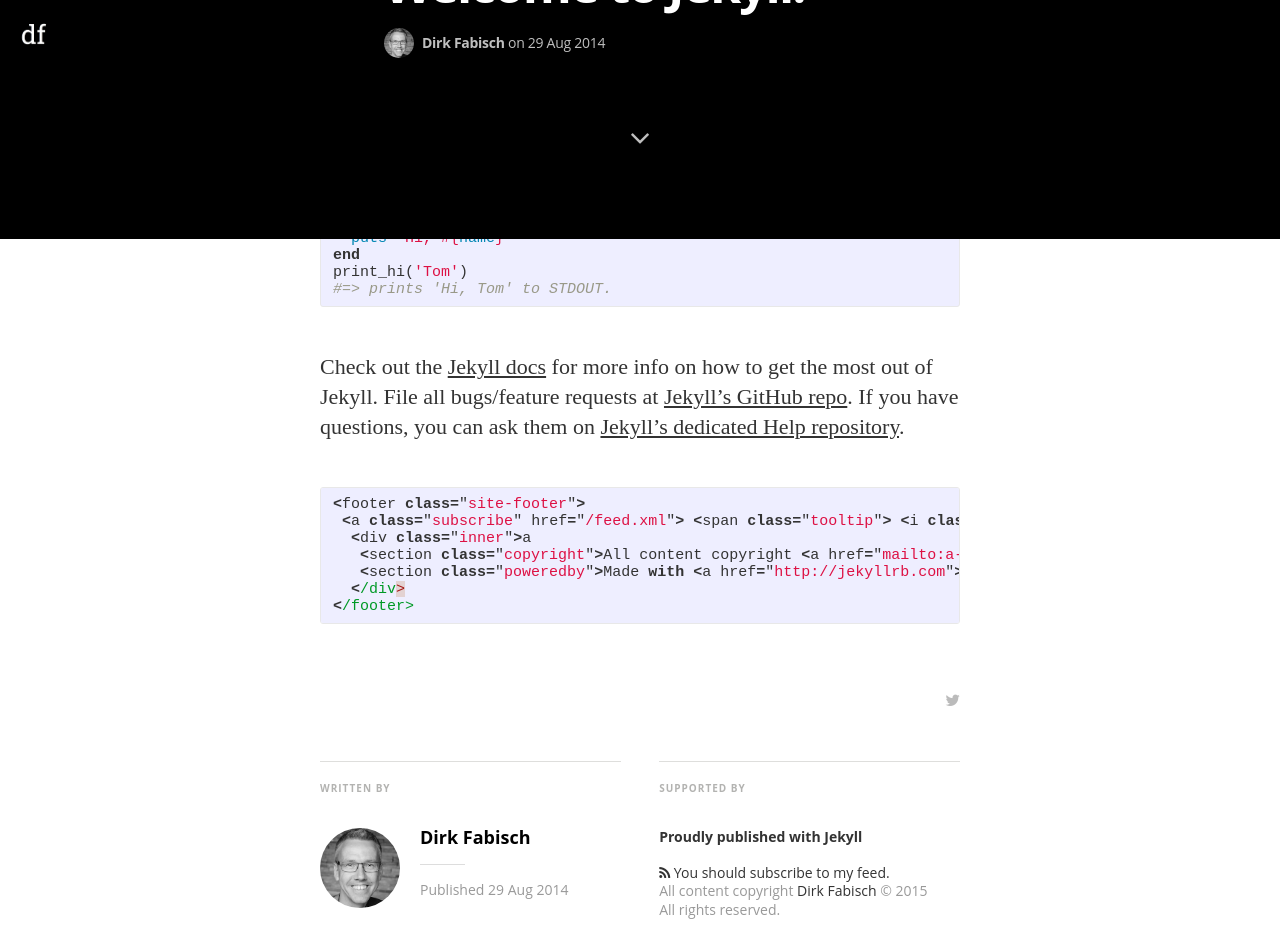
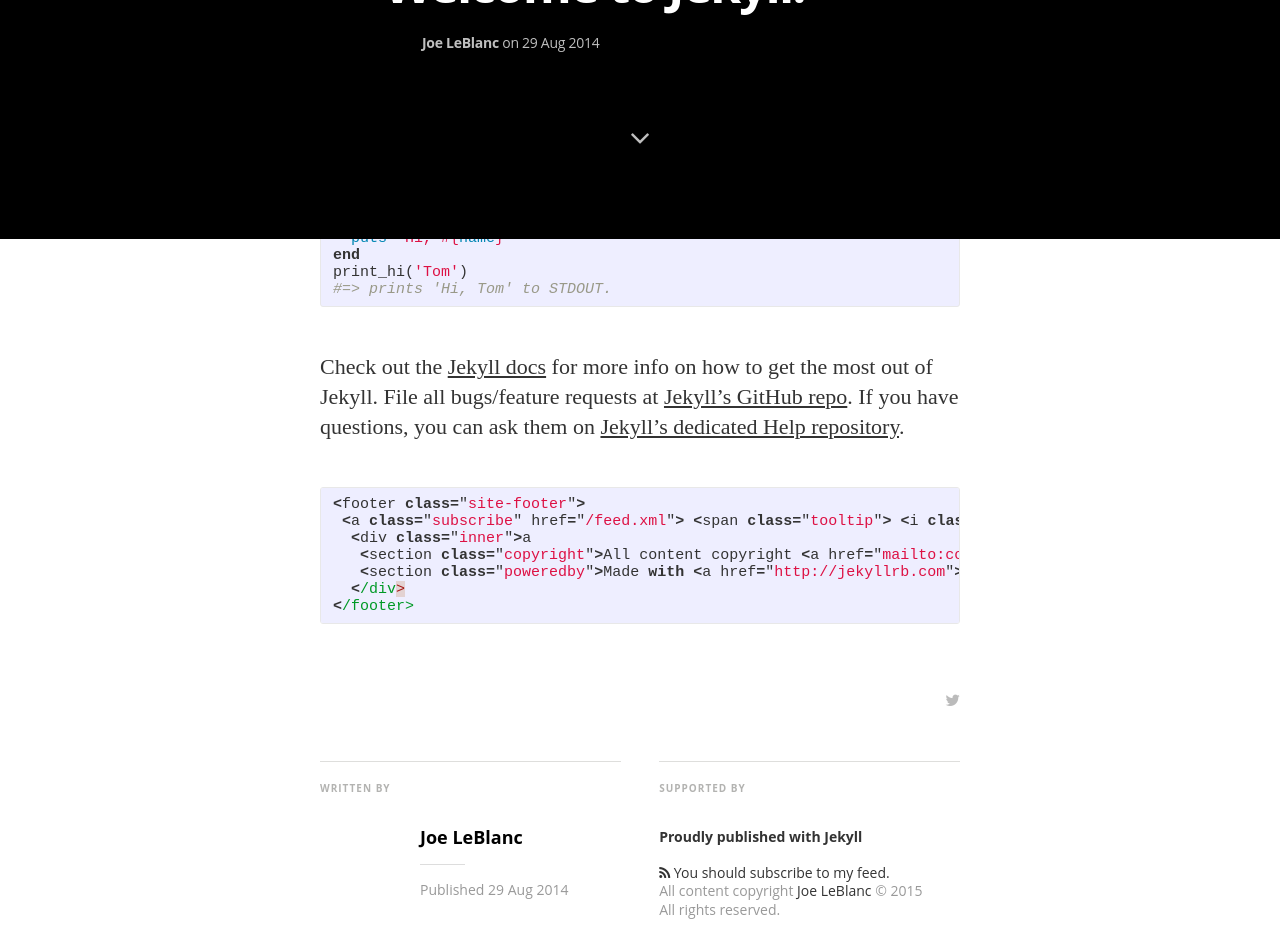
Before and after one commit to jlleblanc/blog.jlleblanc.com, a Jekyll site: the page built from _posts/2014-08-29-welcome-to-jekyll.markdown, in a window 1280 px wide and 1400 px high, scrolled down 1161 px. Shown: the top 952 px of the window. Built offline with Jekyll 4.4.1, drawn with Linux system fonts in a browser that asks for light colours; nearby versions of some CDN libraries; some web fonts are replaced; Markdown is read by kramdown in place of the engine named in the settings; some of the changed text lies outside the part shown.

Commit message:
Update _config.yml

```diff
--- a/_config.yml
+++ b/_config.yml
@@ -3,29 +3,29 @@ markdown: redcarpet
 highlighter: pygments
 
 # Site settings
-title: "Mediator"
+title: "Joe LeBlanc's Blog"
 description: > # this means to ignore newlines until "email:"
    A Jekyll theme - Medium inspired
 
-email: a-mail@mail.mail
+email: contact@jlleblanc.com
 #blog logo
-logo: "/assets/images/df_logo.jpg"
+# logo: "/assets/images/df_logo.jpg"
 # blog cover
-cover: "/assets/images/cA4aKEIPQrerBnp1yGHv_IMG_9534-3-2.jpg"
+# cover: "/assets/images/cA4aKEIPQrerBnp1yGHv_IMG_9534-3-2.jpg"
 
-name: 'Dirk Fabisch'
-author: 'Dirk Fabisch'
-author_image: "/assets/images/author.jpg"
+name: 'Joe LeBlanc'
+author: 'Joe LeBlanc'
+# author_image: "/assets/images/author.jpg"
 
 paginate:	5
 
-url: "http://myblog.***.***" # the base hostname & protocol for your site
+url: "http://blog.jlleblanc.com" # the base hostname & protocol for your site
 baseurl: ""
 
 # social icons and sharing options
 social:
   - icon:	twitter
-    url:	https://twitter.com/dirkfabisch
+    url:	https://twitter.com/jlleblanc
     desc: Follow me on twitter
     share_url: http://twitter.com/share
     share_title: ?text=
@@ -39,7 +39,7 @@ social:
 #    share_link: "&amp;u="
 
   - icon:	github
-    url:	https://github.com/dirkfabisch
+    url:	https://github.com/jlleblanc
     desc:	Fork me on github
     share_url:
     share_title:
```
